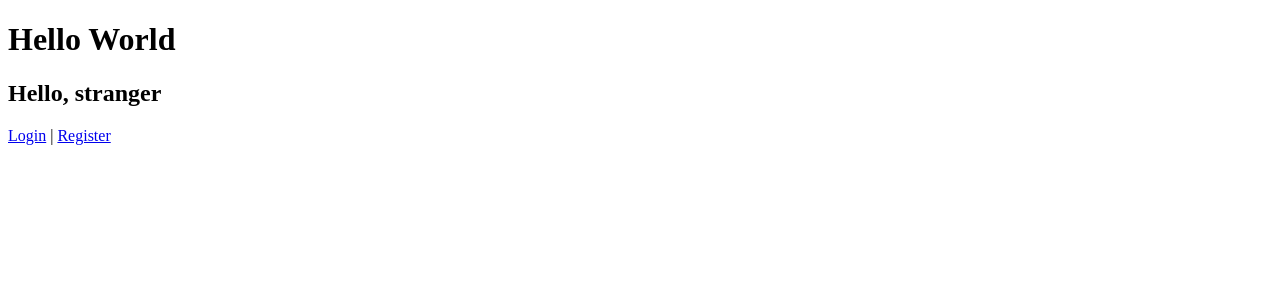
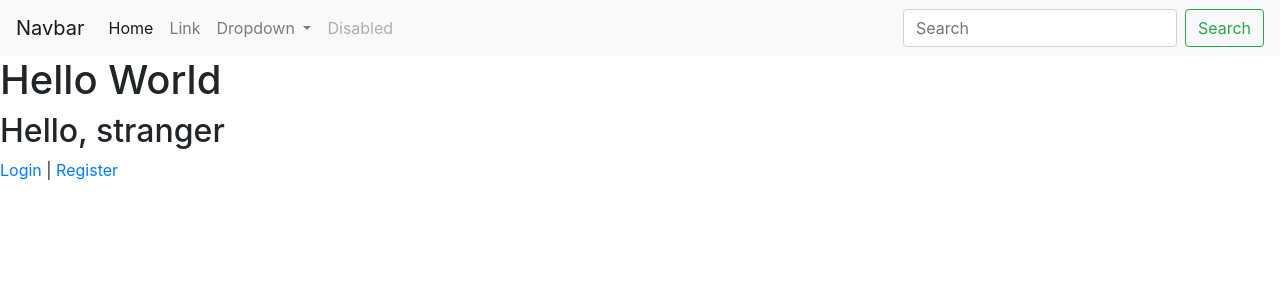
Before and after one commit to Mutembeijoe/instagram-clone, a Django app: page / in a window 1280 px wide. Shown: the top 300 px of the page. Run offline with Django 3.2, Linux system fonts and the light colour scheme; some libraries are stand-ins or nearby versions.

Commit message:
adds bootstrap and bootstrap navbar

```diff
--- a/templates/base.html
+++ b/templates/base.html
@@ -5,14 +5,63 @@
     <meta charset="UTF-8">
     <meta name="viewport" content="width=device-width, initial-scale=1.0">
     <meta http-equiv="X-UA-Compatible" content="ie=edge">
+    <link rel="stylesheet" href="https://stackpath.bootstrapcdn.com/bootstrap/4.3.1/css/bootstrap.min.css"
+        integrity="sha384-ggOyR0iXCbMQv3Xipma34MD+dH/1fQ784/j6cY/iJTQUOhcWr7x9JvoRxT2MZw1T" crossorigin="anonymous">
     <title>
         {% block title %}{% endblock title %}
     </title>
+
 </head>
 
 <body>
+    <nav class="navbar navbar-expand-lg navbar-light bg-light">
+        <a class="navbar-brand" href="#">Navbar</a>
+        <button class="navbar-toggler" type="button" data-toggle="collapse" data-target="#navbarSupportedContent"
+            aria-controls="navbarSupportedContent" aria-expanded="false" aria-label="Toggle navigation">
+            <span class="navbar-toggler-icon"></span>
+        </button>
+
+        <div class="collapse navbar-collapse" id="navbarSupportedContent">
+            <ul class="navbar-nav mr-auto">
+                <li class="nav-item active">
+                    <a class="nav-link" href="#">Home <span class="sr-only">(current)</span></a>
+                </li>
+                <li class="nav-item">
+                    <a class="nav-link" href="#">Link</a>
+                </li>
+                <li class="nav-item dropdown">
+                    <a class="nav-link dropdown-toggle" href="#" id="navbarDropdown" role="button"
+                        data-toggle="dropdown" aria-haspopup="true" aria-expanded="false">
+                        Dropdown
+                    </a>
+                    <div class="dropdown-menu" aria-labelledby="navbarDropdown">
+                        <a class="dropdown-item" href="#">Action</a>
+                        <a class="dropdown-item" href="#">Another action</a>
+                        <div class="dropdown-divider"></div>
+                        <a class="dropdown-item" href="#">Something else here</a>
+                    </div>
+                </li>
+                <li class="nav-item">
+                    <a class="nav-link disabled" href="#" tabindex="-1" aria-disabled="true">Disabled</a>
+                </li>
+            </ul>
+            <form class="form-inline my-2 my-lg-0">
+                <input class="form-control mr-sm-2" type="search" placeholder="Search" aria-label="Search">
+                <button class="btn btn-outline-success my-2 my-sm-0" type="submit">Search</button>
+            </form>
+        </div>
+    </nav>
     {% block content %}
     {% endblock content %}
+    <script src="https://code.jquery.com/jquery-3.3.1.slim.min.js"
+        integrity="sha384-q8i/X+965DzO0rT7abK41JStQIAqVgRVzpbzo5smXKp4YfRvH+8abtTE1Pi6jizo"
+        crossorigin="anonymous"></script>
+    <script src="https://cdnjs.cloudflare.com/ajax/libs/popper.js/1.14.7/umd/popper.min.js"
+        integrity="sha384-UO2eT0CpHqdSJQ6hJty5KVphtPhzWj9WO1clHTMGa3JDZwrnQq4sF86dIHNDz0W1"
+        crossorigin="anonymous"></script>
+    <script src="https://stackpath.bootstrapcdn.com/bootstrap/4.3.1/js/bootstrap.min.js"
+        integrity="sha384-JjSmVgyd0p3pXB1rRibZUAYoIIy6OrQ6VrjIEaFf/nJGzIxFDsf4x0xIM+B07jRM"
+        crossorigin="anonymous"></script>
 </body>
 
 </html>
```
